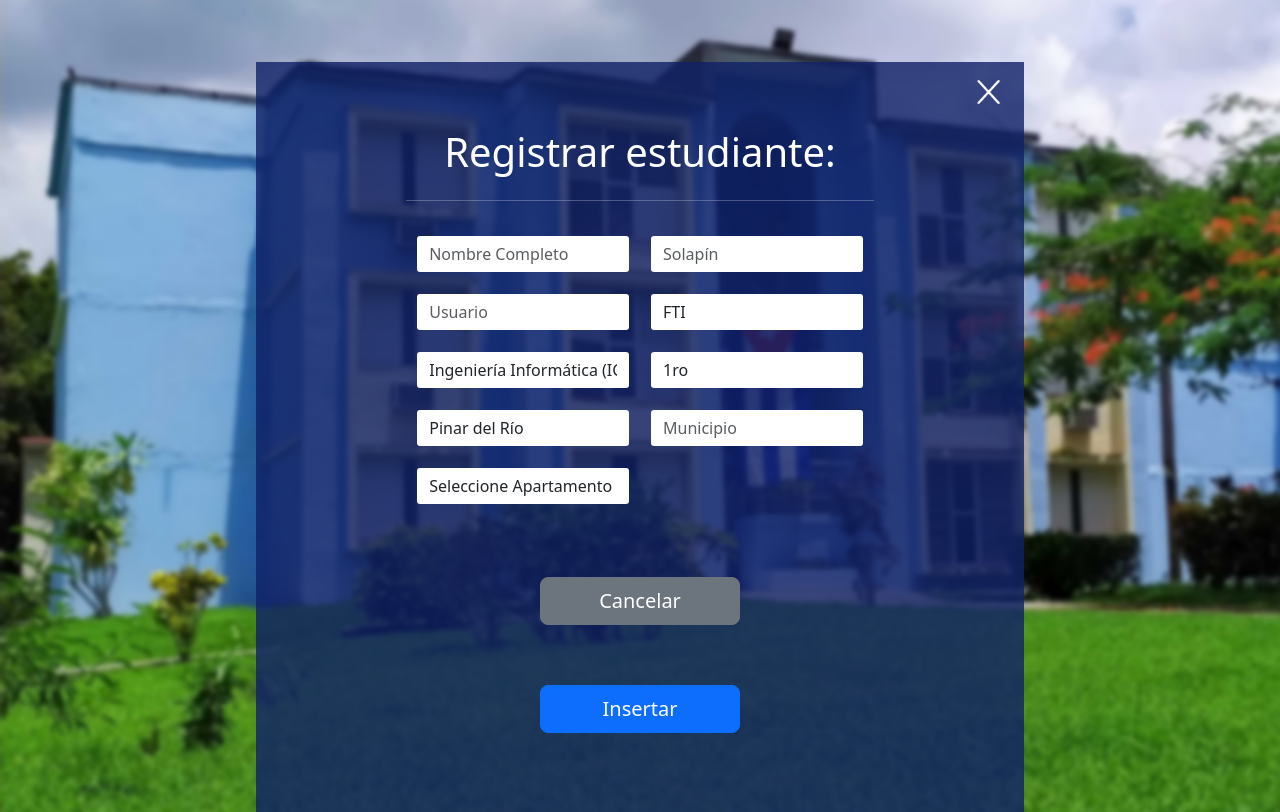
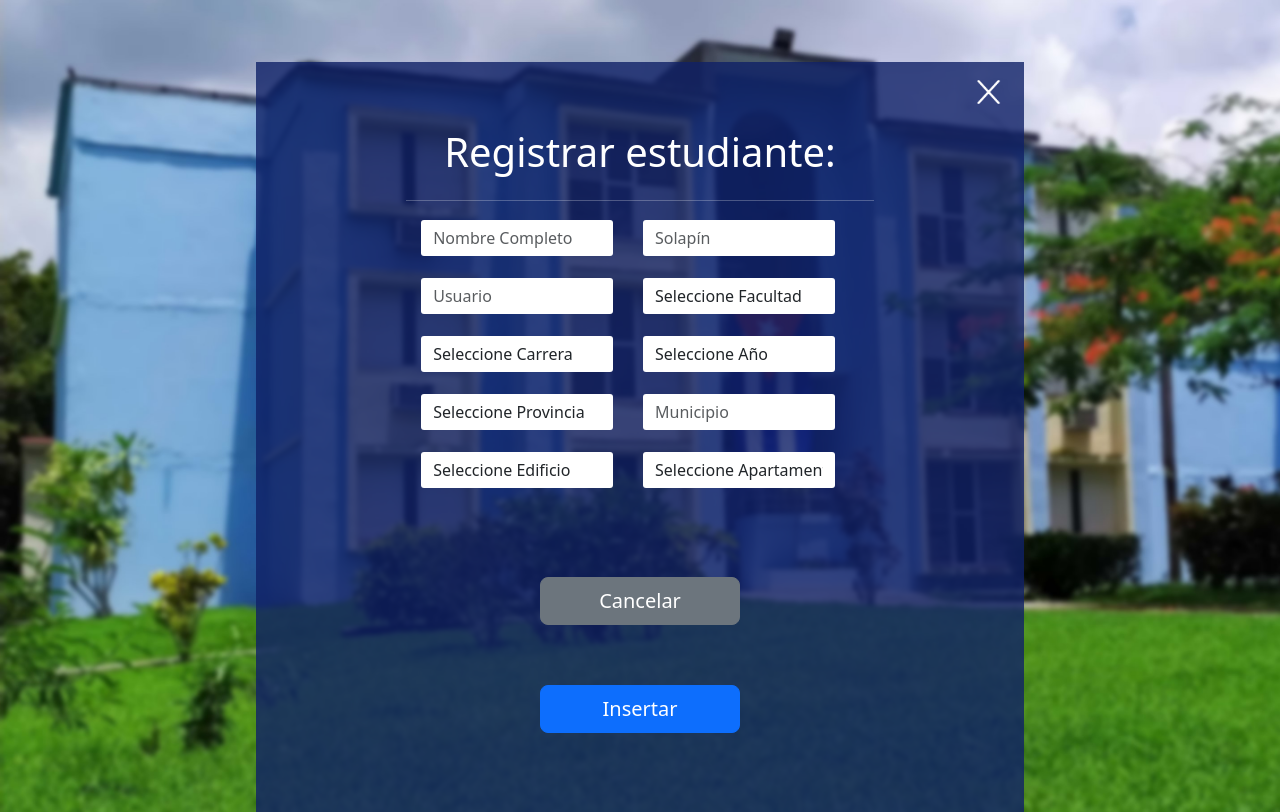
Before and after one commit to estevezluis816/sistema-gestion-becas, a Django app: page /inicio/registrar_estudiantes/ in a window 1280 px wide. Shown: the part 66-878 px from the top of the page. Run offline with Django 5.2, Linux system fonts and the light colour scheme; data comes from the database, SQL or seed files in the repository; both versions use the stored data as it was after the commit; some libraries are stand-ins or nearby versions.

Commit message:
Corrige problemas con los campos de selección en los formularios

```diff
--- a/Vicedecana/forms.py
+++ b/Vicedecana/forms.py
@@ -1,6 +1,5 @@
 from django import forms
 from .models import Estudiantes, Edificios, Apartamento
-
 
 PROVINCIAS_CUBA = [
     ('Pinar del Río', 'Pinar del Río'),
@@ -22,6 +21,12 @@ PROVINCIAS_CUBA = [
 ]
 
 class EstudianteForm(forms.ModelForm):
+    edificio = forms.ModelChoiceField(
+        queryset=Edificios.objects.all(),
+        empty_label="Seleccione Edificio",
+        widget=forms.Select(attrs={'class': 'col-md-6 form-control'})
+    )
+
     class Meta:
         model = Estudiantes
         fields = '__all__'
@@ -31,41 +36,35 @@ class EstudianteForm(forms.ModelForm):
             'id': forms.TextInput(attrs={'class': 'col-md-6 form-control', 'placeholder': 'Solapín'}),
             'grade': forms.Select(
                 attrs={'class': 'col-md-6 form-control'},
-                choices=[
-                    ('1', '1ro'), ('2', '2do'), ('3', '3ro'), ('4', '4to'),
-                ]
+                choices=[('', 'Seleccione Año'), ('1', '1ro'), ('2', '2do'), ('3', '3ro'), ('4', '4to')]
             ),
             'carrera': forms.Select(
                 attrs={'class': 'col-md-6 form-control'},
-                choices=[
-                    ('ICI', 'Ingeniería Informática (ICI)'),
-                    ('BIO', 'Ingeniería en Bioinformática (BIO)'),
-                    ('CIBER', 'Ciberseguridad (CIBER)'),
-                ]
+                choices=[('', 'Seleccione Carrera'),
+                         ('ICI', 'Ingeniería Informática (ICI)'),
+                         ('BIO', 'Ingeniería en Bioinformática (BIO)'),
+                         ('CIBER', 'Ciberseguridad (CIBER)')]
             ),
-            'province': forms.Select(   # 🔥 Select ahora
+            'province': forms.Select(
                 attrs={'class': 'col-md-6 form-control'},
-                choices=PROVINCIAS_CUBA,
+                choices=[('', 'Seleccione Provincia')] + PROVINCIAS_CUBA,
             ),
             'municipio': forms.TextInput(attrs={'class': 'col-md-6 form-control', 'placeholder': 'Municipio'}),
             'facultad': forms.Select(
                 attrs={'class': 'col-md-6 form-control'},
-                choices=[
-                    ('FTI', 'FTI'), ('FCS', 'FCS'),
-                    ('FIO', 'FIO'), ('FTL', 'FTL'),
-                    ('FTE', 'FTE'), ('CITEC', 'CITEC'),
-                ]
+                choices=[('', 'Seleccione Facultad'),
+                         ('FTI', 'FTI'), ('FCS', 'FCS'),
+                         ('FIO', 'FIO'), ('FTL', 'FTL'),
+                         ('FTE', 'FTE'), ('CITEC', 'CITEC')]
             ),
-            'apartamento': forms.Select(
-                attrs={'class': 'col-md-6 form-control'},
-            ),
+            'apartamento': forms.Select(attrs={'class': 'col-md-6 form-control'}),
         }
-
-
 
     def __init__(self, *args, **kwargs):
         super().__init__(*args, **kwargs)
         self.fields['apartamento'].empty_label = "Seleccione Apartamento"
+
+
 
 class EdificioForm(forms.ModelForm):
     cantidad_apartamentos = forms.IntegerField(
@@ -84,22 +83,20 @@ class EdificioForm(forms.ModelForm):
             'disponibilidad': forms.CheckboxInput(attrs={'class': 'form-check-input'}),
             'ano': forms.Select(
                 attrs={'class': 'col-md-6 form-control'},
-                choices=[('1', '1ro'), ('2', '2do'), ('3', '3ro'), ('4', '4to')],
+                choices=[('', 'Seleccione Año'), ('1', '1ro'), ('2', '2do'), ('3', '3ro'), ('4', '4to')]
             ),
             'carrera': forms.Select(
                 attrs={'class': 'col-md-6 form-control'},
-                choices=[
-                    ('ICI', 'Ingeniería Informática (ICI)'),
-                    ('BIO', 'Ingeniería en Bioinformática (BIO)'),
-                    ('CIBER', 'Ciberseguridad (CIBER)'),
-                ]
+                choices=[('', 'Seleccione Carrera'),
+                         ('ICI', 'Ingeniería Informática (ICI)'),
+                         ('BIO', 'Ingeniería en Bioinformática (BIO)'),
+                         ('CIBER', 'Ciberseguridad (CIBER)')]
             ),
             'facultad': forms.Select(
                 attrs={'class': 'col-md-6 form-control'},
-                choices=[
-                    ('FTI', 'FTI'), ('FCS', 'FCS'),
-                    ('FIO', 'FIO'), ('FTL', 'FTL'),
-                    ('FTE', 'FTE'), ('CITEC', 'CITEC'),
-                ]
+                choices=[('', 'Seleccione Facultad'),
+                         ('FTI', 'FTI'), ('FCS', 'FCS'),
+                         ('FIO', 'FIO'), ('FTL', 'FTL'),
+                         ('FTE', 'FTE'), ('CITEC', 'CITEC')]
             ),
         }
--- a/Vicedecana/templates/registroEstudiantes.html
+++ b/Vicedecana/templates/registroEstudiantes.html
@@ -28,40 +28,52 @@
         <h1 class="display-3 encabezados">Registrar estudiante:</h1>
         <hr>
 
+        <div class="row mb-3">
             <div class="col-md-6">
                 {{ form.full_name|add_class:"form-control" }}
             </div>
-
             <div class="col-md-6">
                 {{ form.id|add_class:"form-control" }}
             </div>
+        </div>
 
+        <div class="row mb-3">
             <div class="col-md-6">
                 {{ form.usuario|add_class:"form-control" }}
             </div>
-
             <div class="col-md-6">
                 {{ form.facultad|add_class:"form-control" }}
             </div>
+        </div>
 
+        <div class="row mb-3">
             <div class="col-md-6">
                 {{ form.carrera|add_class:"form-control" }}
             </div>
-
             <div class="col-md-6">
                 {{ form.grade|add_class:"form-control" }}
             </div>
+        </div>
 
+        <div class="row mb-3">
             <div class="col-md-6">
                 {{ form.province|add_class:"form-control" }}
             </div>
-
             <div class="col-md-6">
                 {{ form.municipio|add_class:"form-control" }}
             </div>
+        </div>
 
+        <div class="row mb-3">
+            <!-- Campo Edificio a la izquierda -->
+            <div class="col-md-6">
+                {{ form.edificio|add_class:"form-control" }}
+            </div>
+
+            <!-- Campo Apartamento a la derecha -->
             <div class="col-md-6">
                 {{ form.apartamento|add_class:"form-control" }}
+            </div>
         </div>
 
         <div class="boton-container" id="boton-container">
```
Also changed, not shown: Vicedecana/migrations/0004_apartamento_limite_estudiantes.py (added), Vicedecana/migrations/0005_remove_apartamento_limite_estudiantes_and_more.py (added), db.sqlite3. Lines whose indentation alone changed are shown as unchanged.
